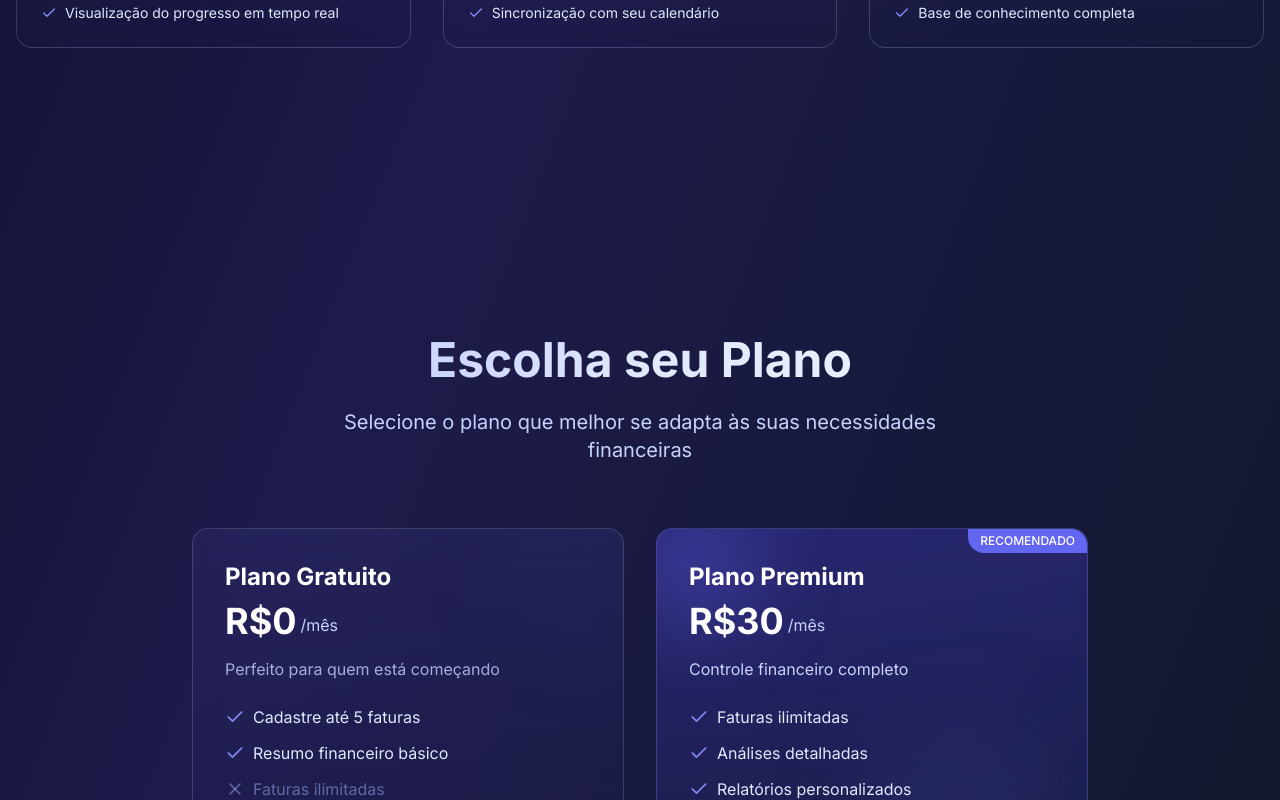
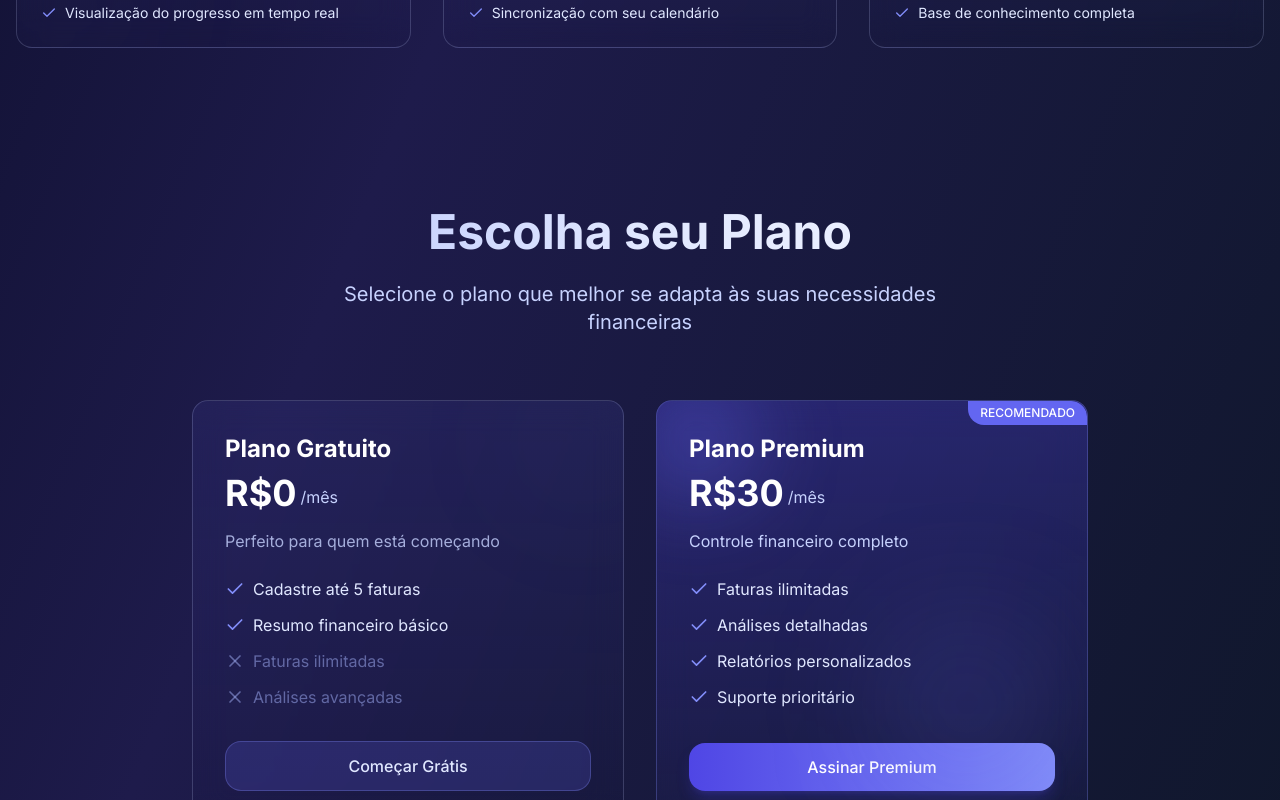
Before and after one commit to igormoraesdev/expense-tracker, a Next.js app: page / in a window 1280 px wide. Shown: the part 2060-2860 px from the top of the page. Built offline with nearby package versions, Linux system fonts and the light colour scheme; no server answers.

Commit message:
chore update style

```diff
--- a/src/components/page/Home/PricingSection.tsx
+++ b/src/components/page/Home/PricingSection.tsx
@@ -12,7 +12,7 @@ export const PricingSection: React.FC<PricingSectionProps> = ({
 }) => {
   return (
     <div
-      className="container mx-auto px-4 py-20 relative mt-32 relative z-10"
+      className="container mx-auto px-4 py-20 relative"
       id="planos"
       ref={planosRef}
     >
```
